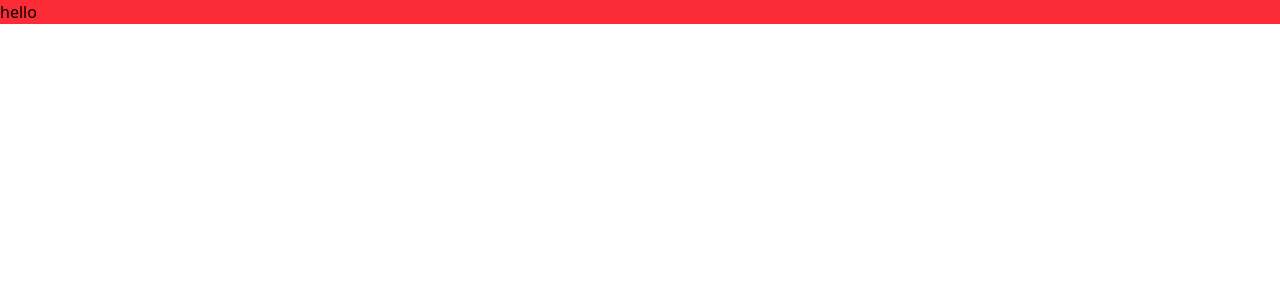
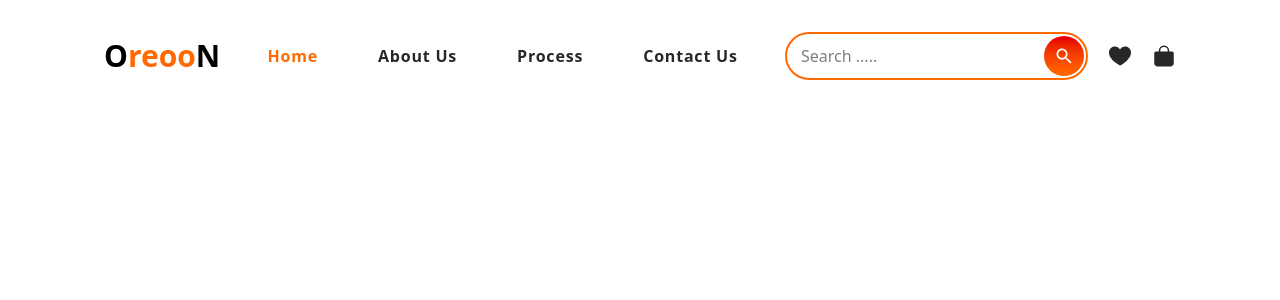
Before and after one commit to Namrata725/OreooN-e-commerce-React-Tailwind, a React (Vite) app: page / in a window 1280 px wide. Shown: the top 300 px of the page. Built offline with nearby package versions, Linux system fonts and the light colour scheme.

Commit message:
added main home page inside this add Navbar and make complete navbar

```diff
--- a/package.json
+++ b/package.json
@@ -13,6 +13,7 @@
     "@tailwindcss/vite": "^4.1.14",
     "react": "^19.1.1",
     "react-dom": "^19.1.1",
+    "react-icons": "^5.5.0",
     "tailwindcss": "^4.1.14"
   },
   "devDependencies": {
--- a/src/App.jsx
+++ b/src/App.jsx
@@ -1,7 +1,9 @@
+import Home from "./components/Home";
+
 function App() {
   return (
     <div>
-      <h2 className="bg-red-500">hello</h2>
+      <Home />
     </div>
   );
 }
--- /dev/null
+++ b/src/components/Home.jsx
@@ -0,0 +1,13 @@
+import React from "react";
+
+import Navbar from "./Navbar";
+
+function Home() {
+  return (
+    <div>
+      <Navbar />
+    </div>
+  );
+}
+
+export default Home;
--- /dev/null
+++ b/src/components/Navbar.jsx
@@ -0,0 +1,82 @@
+import React from "react";
+import { GoHeartFill } from "react-icons/go";
+import { IoBag } from "react-icons/io5";
+import { IoMdSearch } from "react-icons/io";
+function Navbar() {
+  return (
+    <header className="bg-white">
+      <nav className="flex justify-between max-w-9/10 mx-auto  h-[14vh] items-center px-10">
+        <a href="#" className="text-3xl font-bold">
+          O<span className="text-orange-500">reoo</span>N
+        </a>
+
+        {/* desktop menu */}
+
+        <ul className="flex items-center gap-x-15">
+          <li>
+            <a
+              href="#"
+              className="font-semibold tracking-wider text-orange-500 "
+            >
+              Home
+            </a>
+          </li>
+          <li>
+            <a
+              href="#"
+              className="font-semibold tracking-wider text-zinc-800 hover:text-orange-500"
+            >
+              About Us
+            </a>
+          </li>
+          <li>
+            <a
+              href="#"
+              className="font-semibold tracking-wider text-zinc-800 hover:text-orange-500"
+            >
+              Process
+            </a>
+          </li>
+          <li>
+            <a
+              href="#"
+              className="font-semibold tracking-wider text-zinc-800 hover:text-orange-500"
+            >
+              Contact Us
+            </a>
+          </li>
+        </ul>
+
+        {/* nav action */}
+
+        <div className="flex items-center gap-x-5">
+          {/* input field */}
+
+          <div className="flex  p-0.5 border-2 border-orange-500 rounded-full">
+            <input
+              type="text"
+              name="text"
+              id="text"
+              placeholder="Search ....."
+              autoComplete="off"
+              className="flex-1 h-[5vh] px-3 focus:outline-none items-center justify-center"
+            />
+            <button className="bg-gradient-to-b from-red-600 to-orange-500 text-white w-10 h-10 flex justify-center items-center rounded-full">
+              <IoMdSearch className="text-xl" />
+            </button>
+          </div>
+
+          <a href="" className="text-zinc-800 text-2xl">
+            <GoHeartFill />
+          </a>
+
+          <a href="" className="text-zinc-800 text-2xl">
+            <IoBag />
+          </a>
+        </div>
+      </nav>
+    </header>
+  );
+}
+
+export default Navbar;
```
